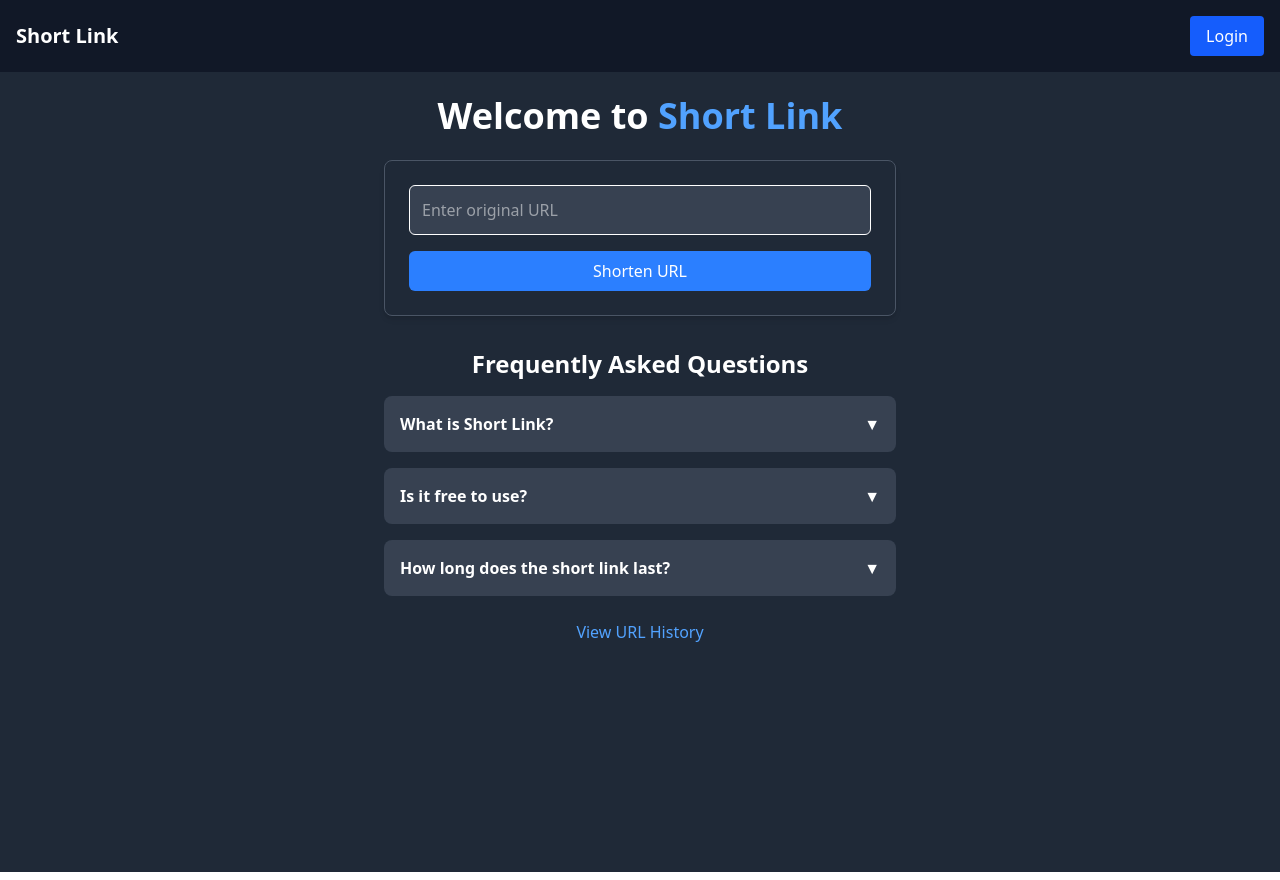
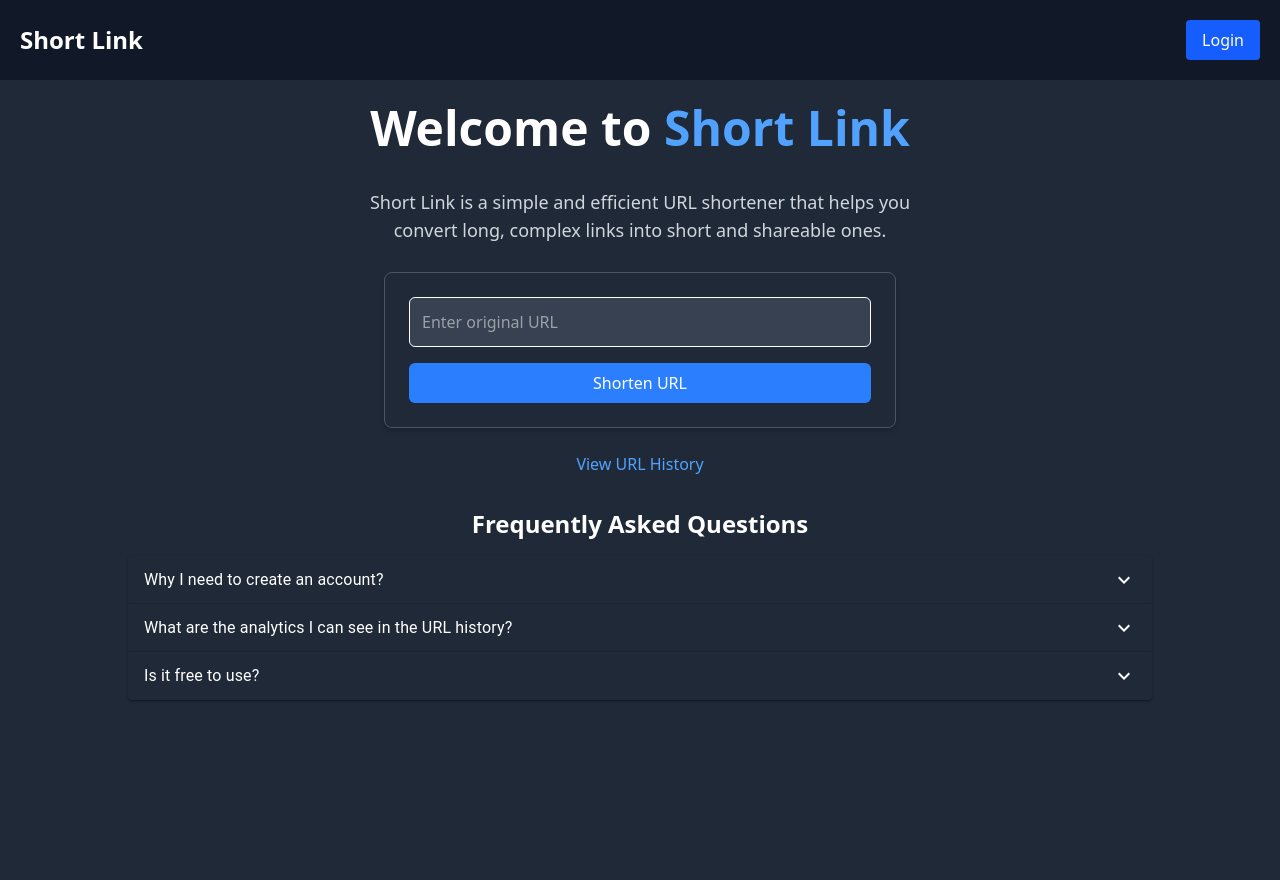
Before and after one commit to Ashrafpallat/Short-Link-Frontend, a React (Vite) app: page / in a window 1280 px wide. Built offline with nearby package versions, Linux system fonts and the light colour scheme.

Commit message:
copy button styled

```diff
--- a/src/components/Header.jsx
+++ b/src/components/Header.jsx
@@ -19,10 +19,15 @@ const Header = () => {
       console.error("Logout failed:", error);
     }
   };
-
+  const getGreeting = () => {
+    const hours = new Date().getHours();
+    if (hours < 12) return "Good morning 🌅☀️🌞";
+    if (hours < 18) return "Good afternoon 🌤️☀️😃";
+    return "Good evening 🌆🌙✨";
+  };
   return (
-    <div className="bg-[#111827] text-white p-4 flex justify-between items-center">
-      <h1 className="text-xl font-bold flex items-center gap-2">
+    <div className="bg-[#111827] text-white p-5 flex justify-between items-center">
+      <h1 className="text-2xl font-bold flex items-center gap-2 cursor-pointer" onClick={() => navigate('/')}>
         {/* <img src="/favicon.png" alt="Short Link Logo" className="w-6 h-6" /> */}
         Short Link
       </h1>
@@ -30,10 +35,10 @@ const Header = () => {
 
       {user ? (
         <div className="flex items-center gap-4">
-          <p className="text-gray-300">Logged in as <span className="font-semibold">{user.name}</span></p>
+          <p className="text-gray-400">{getGreeting()} <span className="font-semibold">{user.name}</span></p>
           <button
             onClick={handleLogout}
-            className="bg-red-600 px-4 py-2 rounded hover:bg-red-700 transition"
+            className="border px-4 py-2 rounded hover:bg-[#303643] transition"
           >
             Logout
           </button>
--- a/src/pages/History.jsx
+++ b/src/pages/History.jsx
@@ -7,6 +7,8 @@ import {
 import api from '../services/axiosInstance';
 import Header from "../components/Header";
 import CustomPagination from "../components/CustomPagination";
+import ContentCopyIcon from '@mui/icons-material/ContentCopy';
+import toast from "react-hot-toast";
 
 const History = () => {
     const [urls, setUrls] = useState([]);
@@ -62,7 +64,10 @@ const History = () => {
         setRowsPerPage(parseInt(event.target.value, 10));
         setPage(0);
     };
-
+    const handleCopy = (text) => {
+        navigator.clipboard.writeText(text);
+        toast.success("Copied to clipboard!"); // You can replace this with a toast notification
+      };
     return (
         <div>
             <Header />
@@ -182,6 +187,12 @@ const History = () => {
                                                     <a href={`http://localhost:5000/${url.shortUrl}`} target="_blank" rel="noopener noreferrer" style={{ color: "#66bb6a", textDecoration: "underline" }}>
                                                         {`http://localhost:5000/${url.shortUrl}`}
                                                     </a>
+
+                                                    <ContentCopyIcon
+                                                        fontSize="small"
+                                                        className="text-white ml-2 cursor-pointer hover:text-gray-300 transition-colors"
+                                                        onClick={() => handleCopy(`http://localhost:5000/${url.shortUrl}`)}
+                                                    />
                                                 </TableCell>
                                                 <TableCell sx={{ color: "white", textAlign: "center" }}>{url.clicks}</TableCell>
                                             </TableRow>
--- a/src/pages/Home.jsx
+++ b/src/pages/Home.jsx
@@ -5,6 +5,8 @@ import { useSelector } from "react-redux";
 import { useNavigate } from "react-router-dom";
 import api from "../services/axiosInstance";
 import toast from "react-hot-toast";
+import { Accordion, AccordionSummary, AccordionDetails, Typography } from "@mui/material";
+import ExpandMoreIcon from "@mui/icons-material/ExpandMore";
 
 const Home = () => {
   const [originalUrl, setOriginalUrl] = useState("");
@@ -12,14 +14,22 @@ const Home = () => {
   const [error, setError] = useState("");
   const { user } = useSelector((state) => state.user);
   const navigate = useNavigate();
+  const [copied, setCopied] = useState(false);
+
   const [faqs, setFaqs] = useState([
-    { question: "What is Short Link?", answer: "Short Link is a URL shortening service.", open: false },
+    { question: "Why I need to create an account?", answer: "By creating a account in Short Link you can get your URLs history.", open: false },
+    { question: "What are the analytics I can see in the URL history?", answer: "You can see your URLs created date, original URL, Short URL and Click counts!.", open: false },
     { question: "Is it free to use?", answer: "Yes, Short Link is completely free.", open: false },
-    { question: "How long does the short link last?", answer: "Short links last indefinitely unless deleted.", open: false },
   ]);
   const handleCopy = () => {
-    navigator.clipboard.writeText(shortUrl);
+    navigator.clipboard.writeText(`http://localhost:5000/${shortUrl}`);
     toast.success("Copied to clipboard!");
+    setCopied(true);
+
+    // Reset to the icon after 2 seconds
+    setTimeout(() => {
+      setCopied(false);
+    }, 2000);
   };
 
   const toggleFaq = (index) => {
@@ -27,7 +37,7 @@ const Home = () => {
   };
   const handleShortenUrl = async () => {
     try {
-      if(!user){
+      if (!user) {
         navigate('/login')
       }
       setError(""); // Clear previous errors
@@ -36,7 +46,7 @@ const Home = () => {
         return;
       }
 
-      const response = await api.post("/url/shorten", {originalUrl});
+      const response = await api.post("/url/shorten", { originalUrl });
 
       setShortUrl(response.data.shortUrl);
     } catch (err) {
@@ -50,9 +60,15 @@ const Home = () => {
       <div className="min-h-screen flex flex-col items-center bg-[#1F2937] text-white p-6">
 
         {/* Heading */}
-      <h1 className="text-4xl font-bold text-center mb-6">
+        <div className="max-w-xl mx-auto text-center">
+          <h1 className="text-5xl font-bold mb-2">
             Welcome to <span className="text-blue-400">Short Link</span>
           </h1>
+          <p className="text-gray-300 text-lg py-7">
+            Short Link is a simple and efficient URL shortener that helps you convert long, complex links into short and shareable ones.
+          </p>
+        </div>
+
 
         {/* URL Input Section */}
         <div className="w-full max-w-lg p-6 bg-[#1F2937] rounded-lg shadow-md border border-gray-600">
@@ -75,30 +91,13 @@ const Home = () => {
           {/* Shortened URL Display */}
           {shortUrl && (
             <div className="mt-4 p-3 bg-green-100 text-green-800 rounded-md flex justify-between items-center">
-            <p>{shortUrl}</p>
+              <p>{`http://localhost:5000/${shortUrl}`}</p>
               <button onClick={handleCopy} className="bg-green-500 text-white px-3 py-1 rounded-md hover:bg-green-600">
-              Copy
+                {copied? 'Copied': 'Copy'}
               </button>
             </div>
           )}
         </div>
-
-      {/* FAQ Section */}
-      <div className="w-full max-w-lg mt-8">
-        <h2 className="text-2xl font-semibold text-center mb-4">Frequently Asked Questions</h2>
-        <div className="space-y-4">
-          {faqs.map((faq, index) => (
-            <div key={index} className="bg-[#374151] p-4 rounded-lg cursor-pointer">
-              <div onClick={() => toggleFaq(index)} className="flex justify-between items-center">
-                <h3 className="font-semibold">{faq.question}</h3>
-                <span>{faq.open ? "▲" : "▼"}</span>
-              </div>
-              {faq.open && <p className="mt-2 text-gray-300">{faq.answer}</p>}
-            </div>
-          ))}
-        </div>
-      </div>
-
         {/* Navigation Button */}
         <button
           onClick={() => navigate("/history")}
@@ -106,6 +105,22 @@ const Home = () => {
         >
           View URL History
         </button>
+        {/* FAQ Section */}
+        <div className="w-full max-w-5xl mt-8">
+          <h2 className="text-2xl font-semibold text-center mb-4">Frequently Asked Questions</h2>
+          {faqs.map((faq, index) => (
+            <Accordion key={index} sx={{ backgroundColor: "#1F2937", color: "white" }}>
+              <AccordionSummary expandIcon={<ExpandMoreIcon sx={{ color: "white" }} />}>
+                <Typography className="font-semibold">{faq.question}</Typography>
+              </AccordionSummary>
+              <AccordionDetails>
+                <Typography className="text-gray-400">{faq.answer}</Typography>
+              </AccordionDetails>
+            </Accordion>
+          ))}
+        </div>
+
+
       </div>
     </div>
   );
```
Lines whose indentation alone changed are shown as unchanged.
